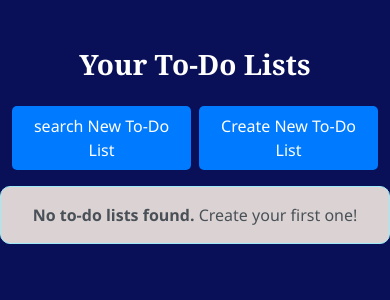
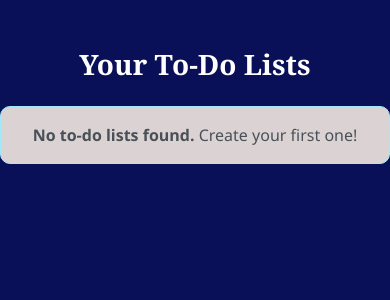
Before and after one commit to michaeltamba/uts-webprog, a PHP site: page /ToDoList.php in a window 390 px wide. Shown: the top 300 px of the page. Run offline with PHP 8.4, Linux system fonts and the light colour scheme; a user stored in the database is signed in; data that the repository does not hold is empty.

Commit message:
sadsadadadfw

```diff
--- a/ToDoList.php
+++ b/ToDoList.php
@@ -38,11 +38,7 @@ $todo_lists = $stmt->fetchAll();
 <div class="container mt-5">
     <h1 class="text-center mb-4">Your To-Do Lists</h1>
 
-    <!-- Tombol untuk membuat To-Do List baru -->
-    <div class="d-flex justify-content-end mb-3 ">
-        <a href="create.php" class="btn create-btn me-2">search New To-Do List</a>
-        <a href="create.php" class="btn create-btn">Create New To-Do List</a>
-    </div>
+
 
     <!-- Bootstrap Grid Layout for ToDo Cards -->
     <div class="row row-cols-1 row-cols-md-2 g-4">
--- a/stylesToDo.css
+++ b/stylesToDo.css
@@ -111,4 +111,22 @@ h1 {
     .card {
         margin-bottom: 20px;
     }
+
+
+/* Button Styling */
+.create-btn {
+    background-color: #007bff;
+    color: white;
+    padding: 10px 20px;
+    border: none;
+    border-radius: 5px;
+    font-size: 18px;
+    transition: background-color 0.3s ease;
 }
+
+.create-btn:hover {
+    background-color: #218838;
+}
+
+
+}
```
